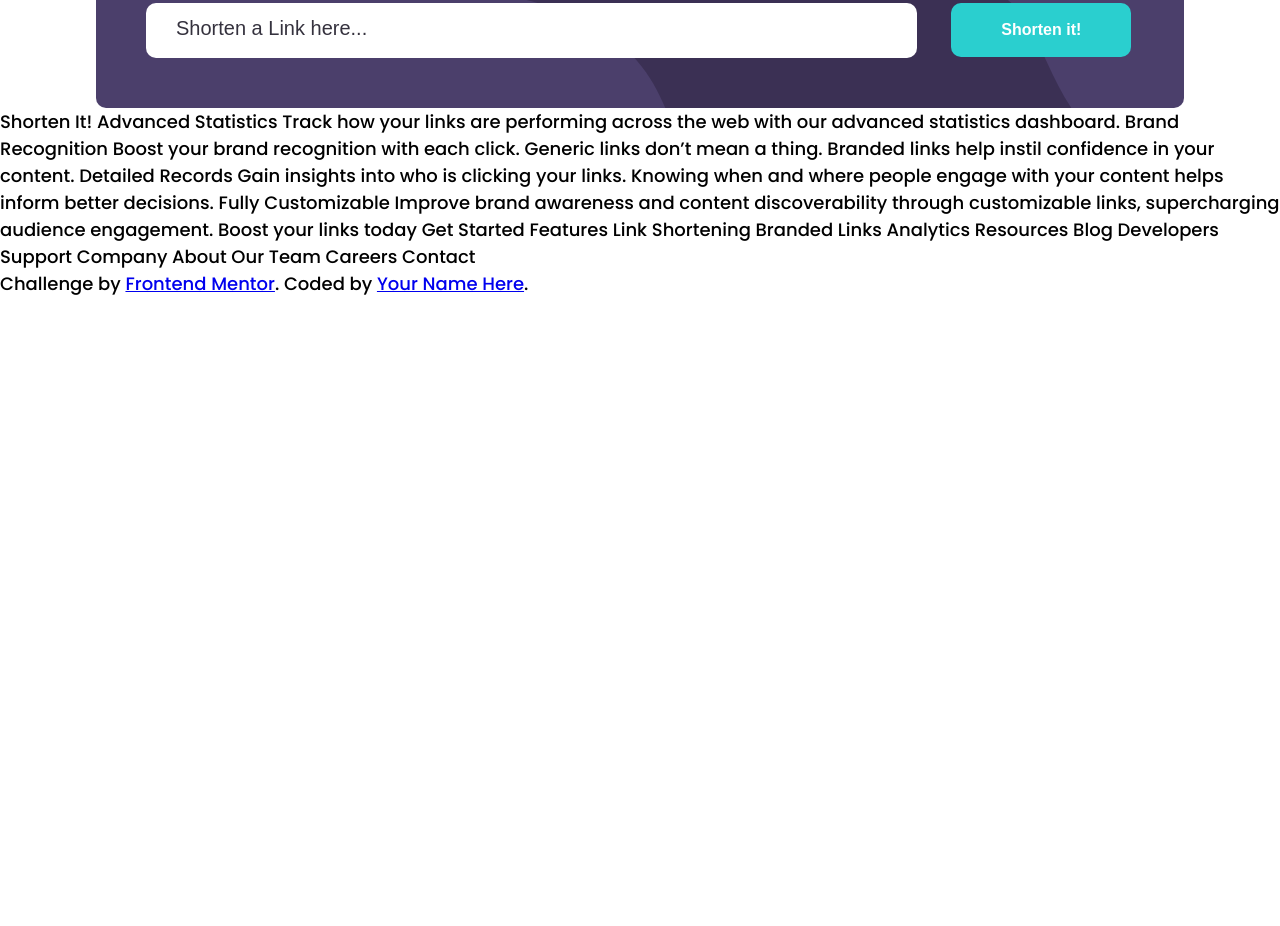
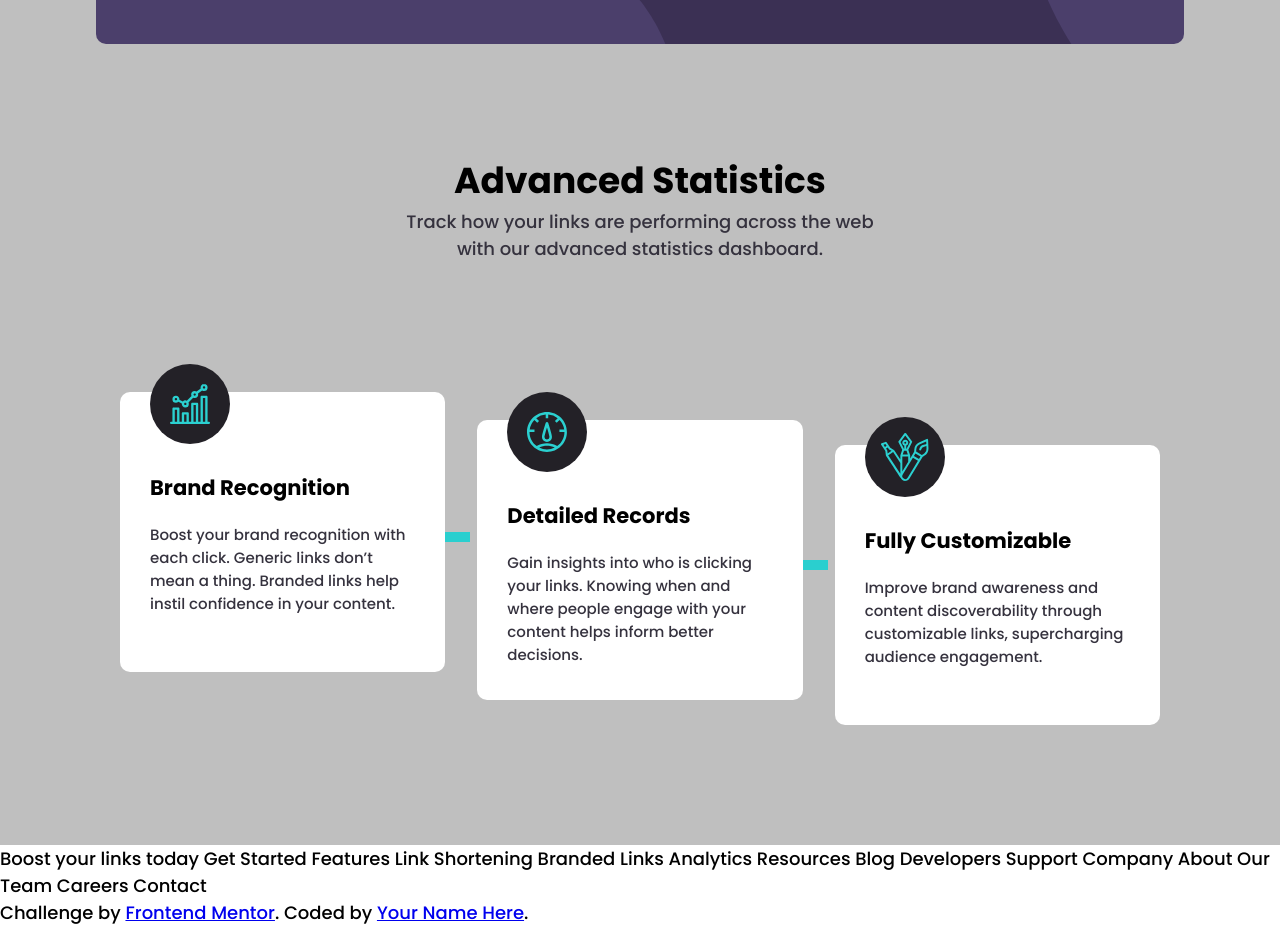
Before and after one commit to EsraaNasr92/urlshortening-api, a website: page index.html in a window 1280 px wide. Shown: the part 740-1666 px from the top of the page. Before the commit the page ends 1037 px from the top, so only its background shows below. Drawn offline with Linux system fonts and the light colour scheme.

Commit message:
Features section

```diff
--- a/index.html
+++ b/index.html
@@ -15,7 +15,7 @@
 
 
 
- <div class="container">
+ <div class="container" id="slide">
   <div class="row">
     <div class="block-text">
       <h1>More than just shorter links</h1>
@@ -42,27 +42,53 @@
 
 
 
-  Shorten It!
+  <div class="container" id="featured">
+      <div class="featured-title">
+        <h1> Advanced Statistics</h1>
+        <p>Track how your links are performing across the web with our
+          advanced statistics dashboard.</p>
+      </div>
+      <div class="block-featured">
+        <div class="feature-1">
+          <div class="icon">
+            <img src="images/icon-brand-recognition.svg" alt="Brand recognition">
+          </div>
+          <h3>Brand Recognition</h3>
+          <p>Boost your brand recognition with each click. Generic links don’t
+            mean a thing. Branded links help instil confidence in your content.
+          </p>
+        </div>
+        <div class="feature-2">
+          <div class="icon">
+            <img src="images/icon-detailed-records.svg" alt="Detailed records">
+          </div>
+          <h3>Detailed Records</h3>
+          <p>Gain insights into who is clicking your links. Knowing when and where
+            people engage with your content helps inform better decisions.
+          </p>
+        </div>
+        <div class="feature-3">
+          <div class="icon">
+            <img src="images/icon-fully-customizable.svg" alt="Fully customization">
+          </div>
+          <h3>Fully Customizable</h3>
+          <p>Improve brand awareness and content discoverability through customizable
+            links, supercharging audience engagement.
+          </p>
+        </div>
+      </div>
+  </div>
 
-  Advanced Statistics
 
-  Track how your links are performing across the web with our
-  advanced statistics dashboard.
 
-  Brand Recognition
 
-  Boost your brand recognition with each click. Generic links don’t
-  mean a thing. Branded links help instil confidence in your content.
 
-  Detailed Records
 
-  Gain insights into who is clicking your links. Knowing when and where
-  people engage with your content helps inform better decisions.
 
-  Fully Customizable
 
-  Improve brand awareness and content discoverability through customizable
-  links, supercharging audience engagement.
+
+
+
 
   Boost your links today
 
--- a/style/style.scss
+++ b/style/style.scss
@@ -1,7 +1,8 @@
 @import url('https://fonts.googleapis.com/css2?family=Poppins:wght@500;700&display=swap');
 
-
+$gap: 4vh;
 $padding : 15vh;
+$border-radius: 10px;
 
 $primary-cyancolor: hsl(180, 66%, 49%);
 $primary-dark: hsl(257, 27%, 26%);
@@ -56,6 +57,7 @@ $bp : (
     flex-direction: column-reverse;
   }
 }
+
 
 [class ^="block-"]{
     display: flex;
@@ -130,14 +132,16 @@ $bp : (
     }
   }
 }
-
+/* Form section */
 #form{
   background: url('../images/bg-shorten-desktop.svg') no-repeat;
   background-color: $primary-dark;
   width: 85%;
-  margin: 0 auto;
-  border-radius: 10px;
+  border-radius: $border-radius;
   padding: 50px;
+  position: absolute;
+  bottom: 2%;
+  left: 7.5%;
 
   input{
     width: 78%;
@@ -158,10 +162,86 @@ $bp : (
     padding: 18px 50px;
     font-size: 16px;
     font-weight: 700;
-    border-radius: 10px;
+    border-radius: $border-radius;
     cursor: pointer;
     display: inline-block;
     margin-left: 30px;
   }
 
 }
+
+/* Advanced section */
+#featured{
+  background: $neutral-gray;
+}
+.featured-title{
+  text-align: center;
+  width: 47%;
+  margin: 80px auto auto;
+  p{
+    color: $neutral-dark-blue;
+  }
+}
+.block-featured{
+  display: flex;
+  flex-direction: row;
+  gap: $gap;
+  margin-top: 80px;
+
+  @include query(mobile){
+    flex-direction: column;
+  }
+}
+
+[class ^="feature-"]{
+  background: #fff;
+  flex-basis: (100%)/3;
+  padding: 40px 30px;
+  border-radius: $border-radius;
+  margin-top: 50px;
+  position: relative;
+  height: 280px;
+
+  h3{
+    margin-top: 40px;
+  }
+
+  p{
+    font-size: 15px;
+    padding-top: 20px;
+    color: $neutral-dark-blue;
+  }
+}
+.feature-1::after, .feature-2::after {
+  content: "";
+  display: block;
+  width: 25px;
+  height: 10px;
+  background: $primary-cyancolor;
+  position: absolute;
+  left: 100%;
+  top: 50%;
+}
+.feature-2 {
+  margin-top: 78px;
+}
+.feature-3 {
+  margin-top: 103px;
+}
+.icon{
+  background-color: $neutral-dark-violet;
+  border-radius: 50%;
+  width: 80px;
+  height: 80px;
+  text-align: center;
+  position: absolute;
+  top: -10%;
+  display: flex;
+  display: -webkit-flex;
+  align-items: center;
+  justify-content: center;
+
+  img{
+    display: block;
+  }
+}
```
Also changed, not shown: css/style.css.
